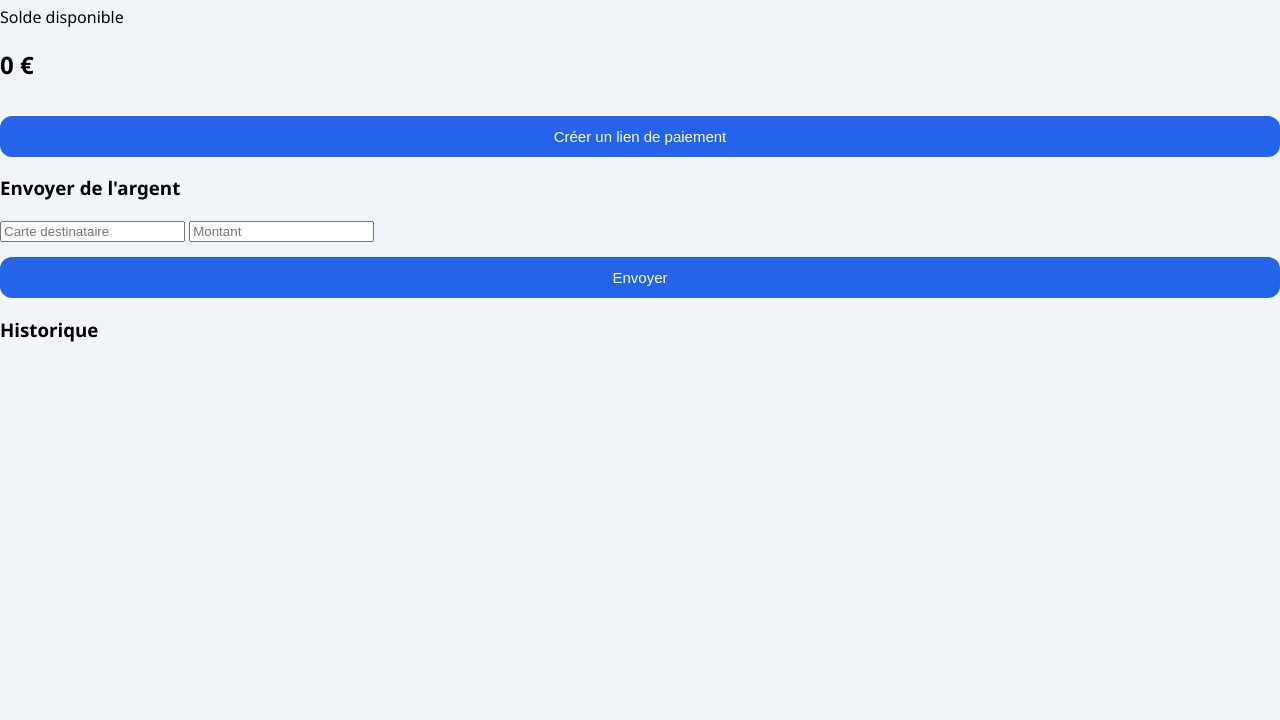
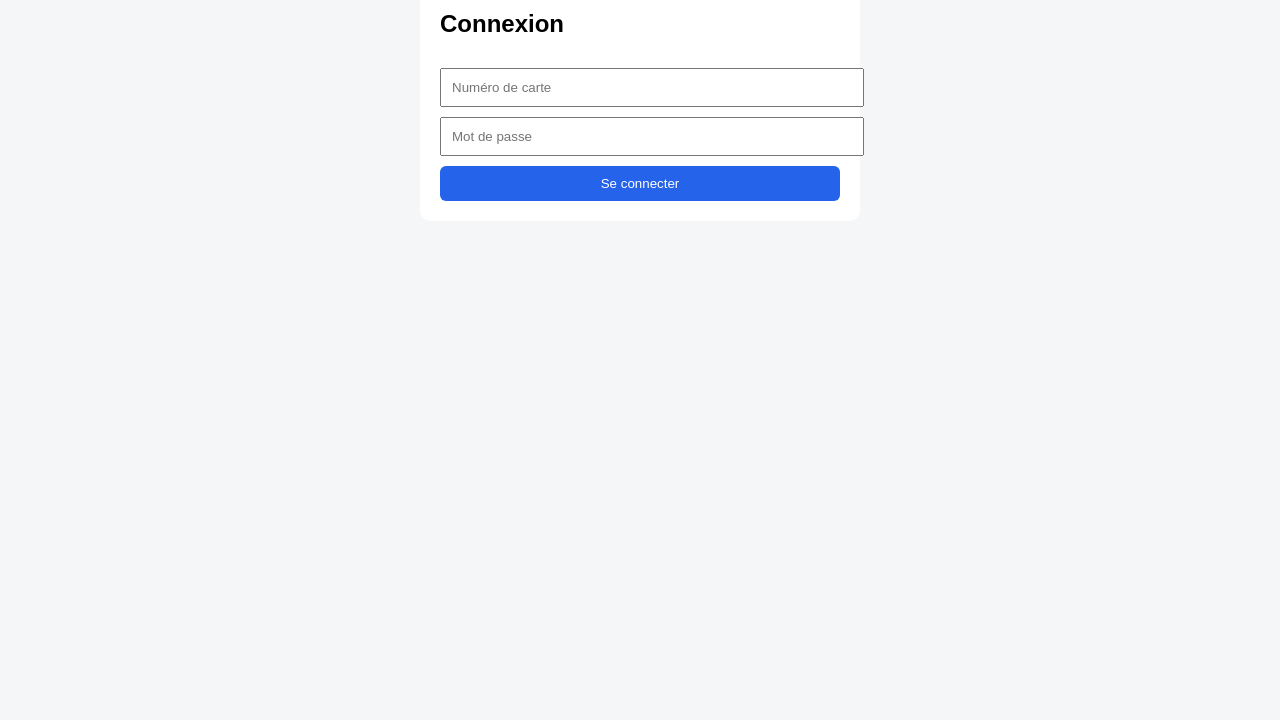
Before and after one commit to dayton77120/mybank, a website: page public/index.html in a window 1280 px wide. Shown: the part 80-800 px from the top of the page. Drawn offline with Linux system fonts and the light colour scheme; no server answers.

Commit message:
Update index.html

```diff
--- a/public/index.html
+++ b/public/index.html
@@ -3,59 +3,97 @@
 <head>
 <meta charset="UTF-8">
 <title>Banque Virtuelle</title>
-<link rel="stylesheet" href="style.css">
+<style>
+body {
+  font-family: Arial;
+  background: #f4f6f8;
+}
+.container {
+  max-width: 400px;
+  margin: 50px auto;
+  background: white;
+  padding: 20px;
+  border-radius: 10px;
+}
+input, button {
+  width: 100%;
+  padding: 10px;
+  margin-top: 10px;
+}
+button {
+  background: #2563eb;
+  color: white;
+  border: none;
+  border-radius: 6px;
+}
+</style>
 </head>
 <body>
 
-<div class="container">
-
-  <h1>Banque Virtuelle</h1>
-
-  <div class="card">
-    <p>Solde disponible</p>
-    <h2 id="balance">0 €</h2>
+<div class="container" id="login">
+  <h2>Connexion</h2>
+  <input id="card" placeholder="Numéro de carte">
+  <input id="password" placeholder="Mot de passe">
+  <button onclick="login()">Se connecter</button>
 </div>
 
-  <!-- BOUTON AJOUTÉ -->
-  <button onclick="location.href='/create.html'">
-    Créer un lien de paiement
-  </button>
+<div class="container" id="account" style="display:none">
+  <h2>Banque Virtuelle</h2>
+  <p id="balance"></p>
 
-  <div class="card">
   <h3>Envoyer de l'argent</h3>
   <input id="to" placeholder="Carte destinataire">
   <input id="amount" placeholder="Montant">
   <button onclick="send()">Envoyer</button>
-  </div>
 
-  <div class="card">
   <h3>Historique</h3>
-    <ul id="history"></ul>
-  </div>
+  <div id="history"></div>
 
+  <br>
+  <button onclick="location.href='/create'">Créer un lien de paiement</button>
 </div>
 
 <script>
-fetch("/me")
-.then(r=>r.json())
-.then(d=>{
-  balance.innerText = d.balance + " €";
-  d.history.forEach(h=>{
-    const li = document.createElement("li");
-    li.innerText = h;
-    history.appendChild(li);
-  });
-});
+let currentCard = "";
 
-function send(){
-  fetch("/send",{
-    method:"POST",
-    headers:{ "Content-Type":"application/json" },
+function login() {
+  fetch("/api/login", {
+    method: "POST",
+    headers: { "Content-Type": "application/json" },
     body: JSON.stringify({
+      card: card.value,
+      password: password.value
+    })
+  })
+  .then(r => r.json())
+  .then(data => {
+    if (data.new) {
+      alert("Compte créé ! Mot de passe temporaire : " + data.tempPassword);
+      return;
+    }
+
+    currentCard = data.card;
+    login.style.display = "none";
+    account.style.display = "block";
+    balance.innerText = "Solde : " + data.balance + " ₳";
+    history.innerHTML = data.history.join("<br>");
+  })
+  .catch(() => alert("Erreur de connexion"));
+}
+
+function send() {
+  fetch("/api/send", {
+    method: "POST",
+    headers: { "Content-Type": "application/json" },
+    body: JSON.stringify({
+      from: currentCard,
       to: to.value,
       amount: Number(amount.value)
     })
-  }).then(()=>location.reload());
+  })
+  .then(r => r.json())
+  .then(() => location.reload())
+  .catch(() => alert("Erreur transfert"));
 }
 </script>
 
```
Lines whose indentation alone changed are shown as unchanged.
